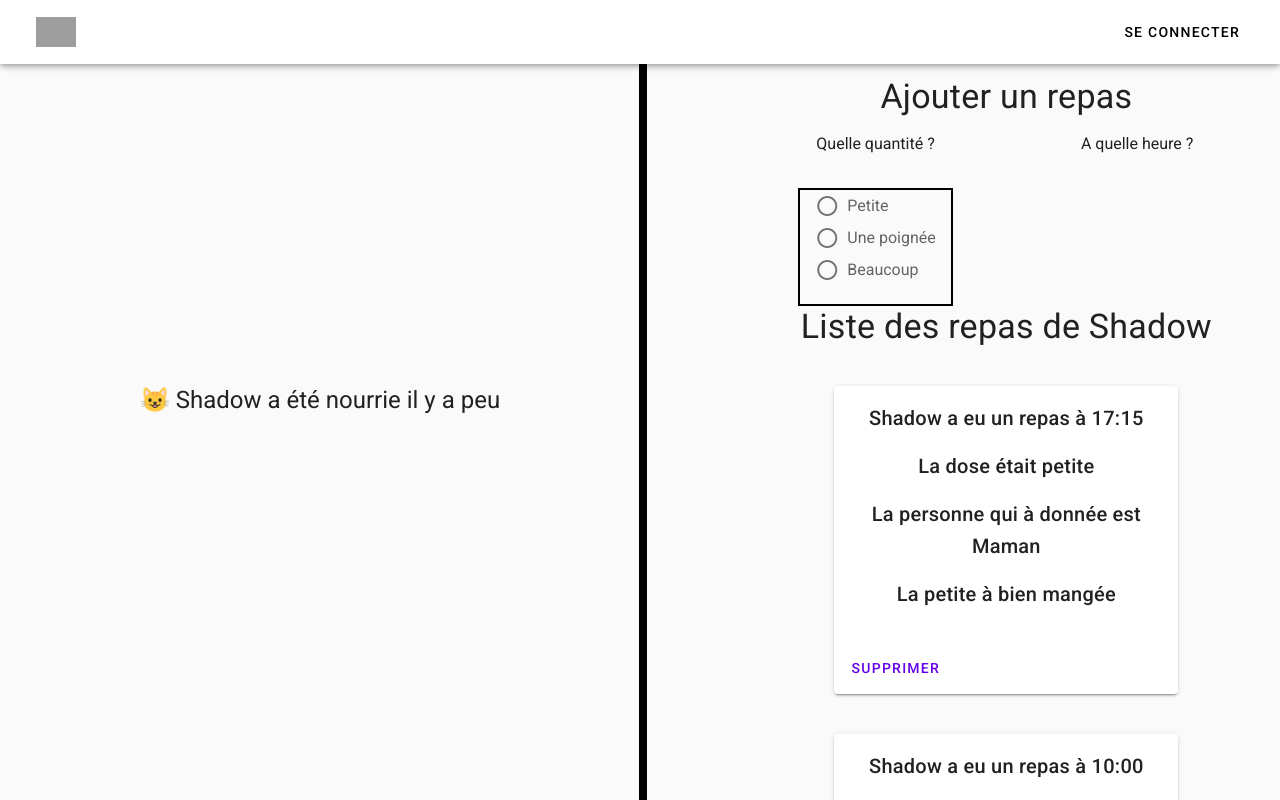
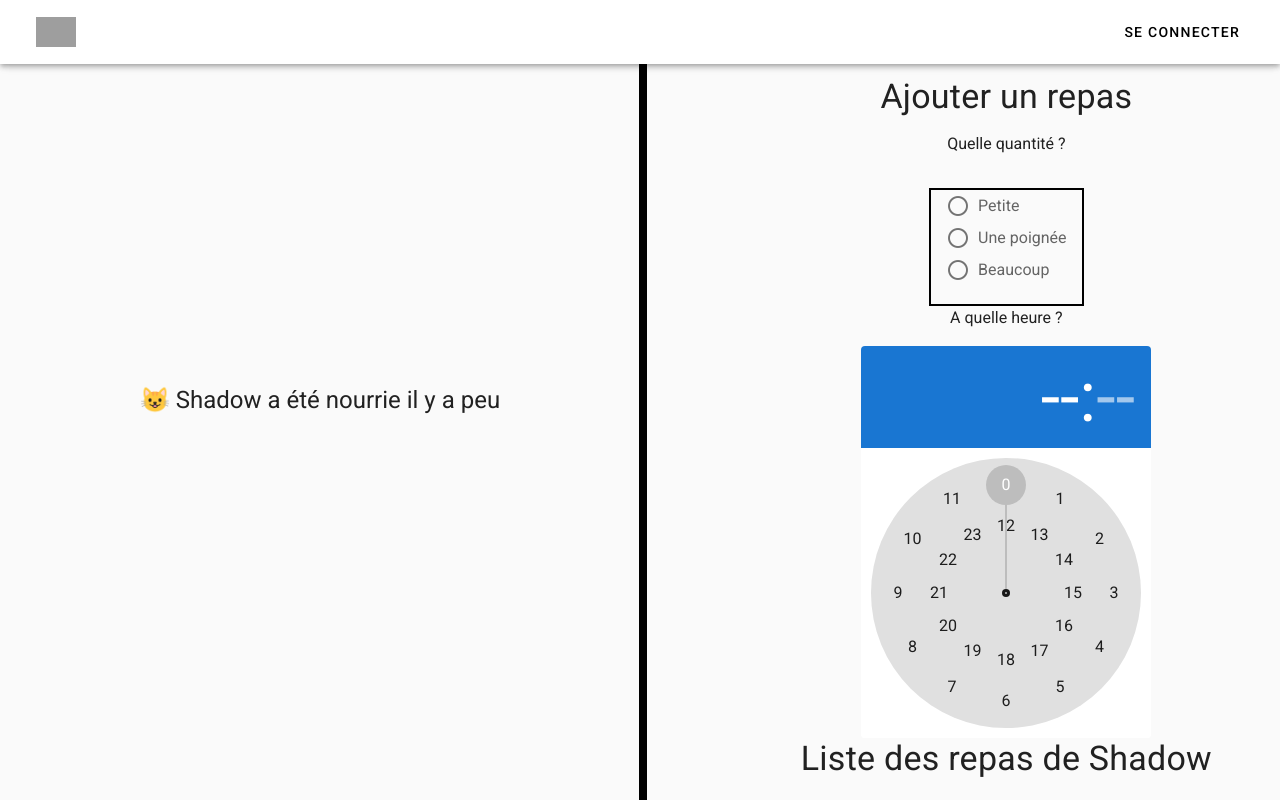
Before and after one commit to CauquilM/hungryshadow, a Vue app: page / in a window 1280 px wide. Shown: the top 800 px of the page. Built offline with nearby package versions, Linux system fonts and the light colour scheme; grey boxes are pictures that could not be loaded.

Commit message:
add timepicker

```diff
--- a/src/components/FeedingCreatePost.vue
+++ b/src/components/FeedingCreatePost.vue
@@ -1,8 +1,7 @@
 <template>
   <div>
     <p class="text-lg-h4">Ajouter un repas</p>
-    <v-row no-gutters justify="center">
-      <v-col cols="6">
+
     <p>Quelle quantité ?</p>
     <div class="flex-center">
       <v-radio-group class="radio-group">
@@ -16,11 +15,10 @@
         ></v-radio>
       </v-radio-group>
     </div>
-      </v-col>
-      <v-col cols="6">
+    <div>
       <p>A quelle heure ?</p>
-      </v-col>
-    </v-row>
+      <v-time-picker format="24hr" class="timePicker" />
+    </div>
   </div>
 </template>
 <script>
@@ -38,7 +36,7 @@ export default {
 };
 </script>
 <style>
-.radio-group{
+.radio-group {
   border: 2px solid black;
   padding: 15px 15px 0 15px;
 }
```
Lines whose indentation alone changed are shown as unchanged.
